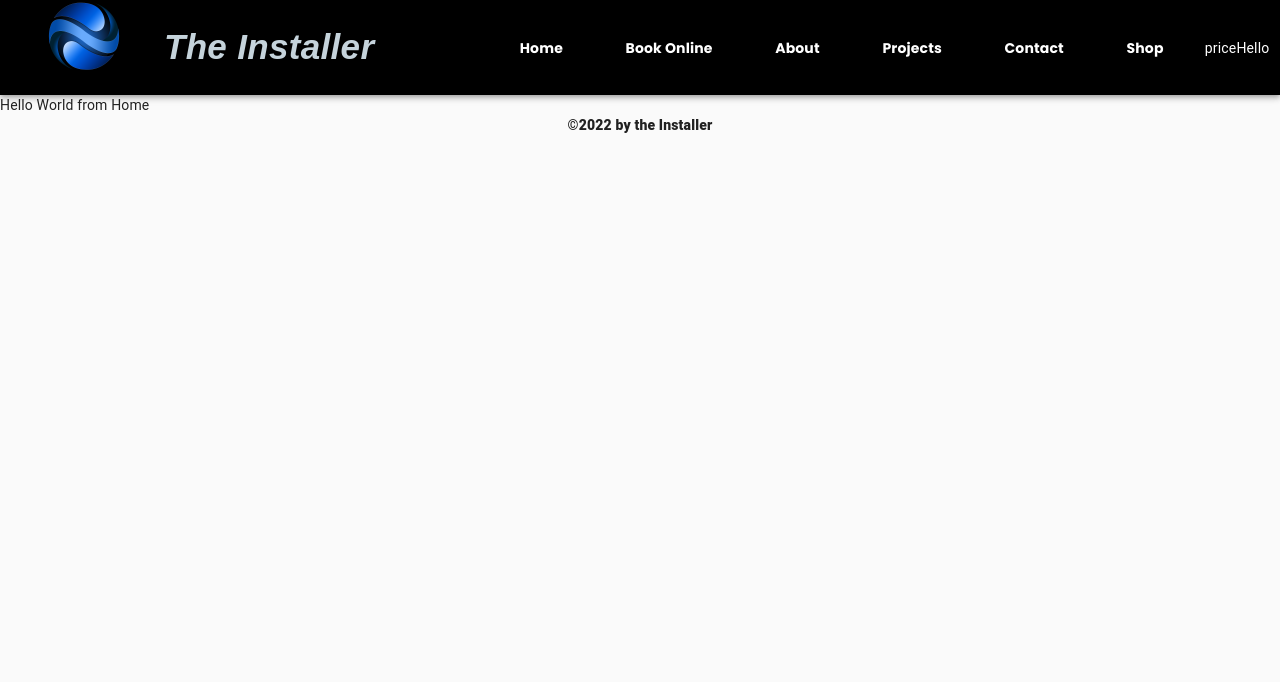
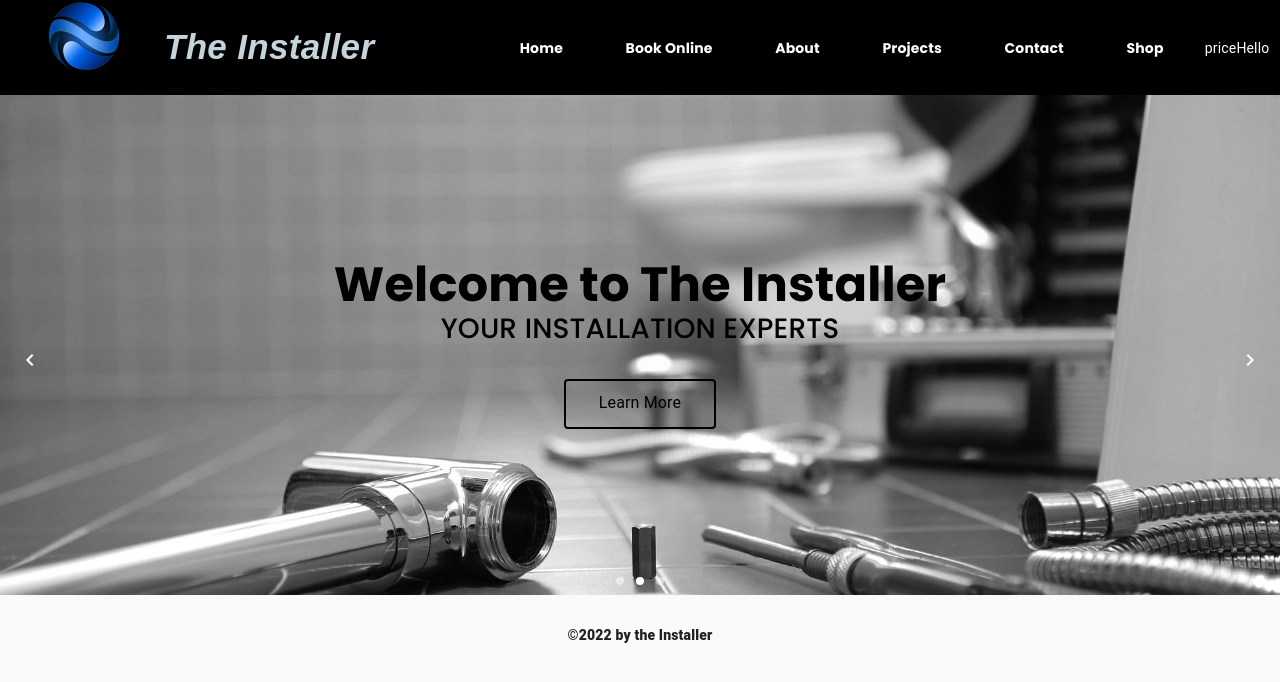
Before and after one commit to buddhathapa12/the-installer-front, a Next.js app: page / in a window 1280 px wide. Shown: the top 682 px of the page. Built offline with nearby package versions, Linux system fonts and the light colour scheme; a web font is replaced by a local one.

Commit message:
THIN-3 add Image carousel component for banner images - install required dependencies - update home page to have banner images

```diff
--- /dev/null
+++ b/components/ImageCarousel/index.tsx
@@ -0,0 +1,84 @@
+import { Box } from "@material-ui/core";
+import type { NextPage } from "next";
+import Link from "next/link";
+import styles from "./styles.module.css";
+import Carousel from "react-material-ui-carousel";
+import FiberManualRecordIcon from "@mui/icons-material/FiberManualRecord";
+
+interface IBannerData {
+  title: string;
+  description: string;
+  backgroundImageUrl: string;
+}
+
+interface IImageCarousel {
+  height: string;
+  data: IBannerData[];
+}
+
+const ImageCarousel: NextPage<IImageCarousel> = (props) => {
+  return (
+    <Carousel
+      className={styles.carousel}
+      autoPlay
+      navButtonsAlwaysVisible
+      indicators={true}
+      swipe
+      cycleNavigation
+      animation="slide"
+      IndicatorIcon={<FiberManualRecordIcon style={{ color: "white", width: "12px", height: "12px" }} />}
+      indicatorContainerProps={{
+        style: {
+          position: "relative",
+          bottom: "35px",
+        },
+      }}
+      indicatorIconButtonProps={{
+        style: {
+          margin: "0px 4px",
+          zIndex: 1,
+          opacity: 0.5,
+        },
+      }}
+      activeIndicatorIconButtonProps={{
+        style: {
+          opacity: 1,
+        },
+      }}
+      navButtonsProps={{
+        style: {
+          backgroundColor: "transparent",
+        },
+      }}
+    >
+      {props.data.map((item, index) => {
+        return (
+          <Box
+            key={`${item.backgroundImageUrl}-${index}`}
+            className={styles.backgroundImage}
+            style={{
+              backgroundImage: `url(${item.backgroundImageUrl})`,
+              color: index === 0 ? "white" : "black",
+              height: props.height,
+            }}
+          >
+            <Box className={styles.content}>
+              <p className={styles.title}>{item.title}</p>
+              <p className={styles.description}>{item.description}</p>
+              <Box
+                className={`${styles.link} ${styles.learnMore}`}
+                style={{
+                  borderColor: index === 0 ? "white" : "black",
+                }}
+              >
+                <Link href="/bookOnline">Learn More</Link>
+              </Box>
+            </Box>
+          </Box>
+        );
+      })}
+    </Carousel>
+  );
+};
+
+export default ImageCarousel;
--- /dev/null
+++ b/components/ImageCarousel/styles.module.css
@@ -0,0 +1,53 @@
+.backgroundImage {
+  width: 100%;
+  height: 100%;
+  background-position: center;
+  background-repeat: no-repeat;
+  background-size: cover;
+}
+
+.carousel {
+  width: 100%;
+  height: 100%;
+}
+
+.content {
+  width: 100%;
+  height: 100%;
+  display: flex;
+  flex-direction: column;
+  justify-content: center;
+  align-items: center;
+}
+
+.title {
+  font-family: 'Poppins', Sans-serif;
+  font-size: 48px;
+  font-weight: 600;
+  line-height: 1;
+  margin: 0px;
+}
+
+.description {
+  font-family: 'Poppins', Sans-serif;
+  font-size: 28px;
+  font-weight: 500;
+  line-height: 1.4;
+  margin: 0px;
+  margin-bottom: 30px;
+}
+
+.link {
+  cursor: pointer;
+}
+
+.learnMore {
+  width: 152px;
+  height: 50px;
+  font-size: 16px;
+  border-radius: 4px;
+  display: flex;
+  justify-content: center;
+  align-items: center;
+  border: 2px solid;
+}
--- /dev/null
+++ b/fixtures/HomePage/bannerData.ts
@@ -0,0 +1,17 @@
+export const bannerData = [
+  {
+    title: 'Welcome to The Installer',
+    description: 'YOUR INSTALLATION EXPERTS',
+    backgroundImageUrl: '/static/images/gm-plumbing-hero-pipes-main.jpg',
+  },
+  {
+    title: 'Welcome to The Installer',
+    description: 'YOUR INSTALLATION EXPERTS',
+    backgroundImageUrl: '/static/images/plumbing-supplies-hero.jpg',
+  },
+  {
+    title: 'Welcome to The Installer',
+    description: 'YOUR INSTALLATION EXPERTS',
+    backgroundImageUrl: '/static/images/4404bde9c89a4d4e89059084f0005674-scaled.jpg',
+  },
+];
--- a/pages/index.tsx
+++ b/pages/index.tsx
@@ -1,7 +1,14 @@
-import type { NextPage } from 'next';
+import type { NextPage } from "next";
+import ImageCarousel from "../components/ImageCarousel";
+import { Box } from "@material-ui/core";
+import { bannerData } from "../fixtures/HomePage/bannerData";
 
 const Home: NextPage = () => {
-  return <div>Hello World from Home</div>;
+  return (
+    <Box>
+      <ImageCarousel height="500px" data={bannerData} />
+    </Box>
+  );
 };
 
 export default Home;
```
Also changed, not shown: package.json (+7 -0 lines), 1 other file (tests, documents, lock files or other folders).
